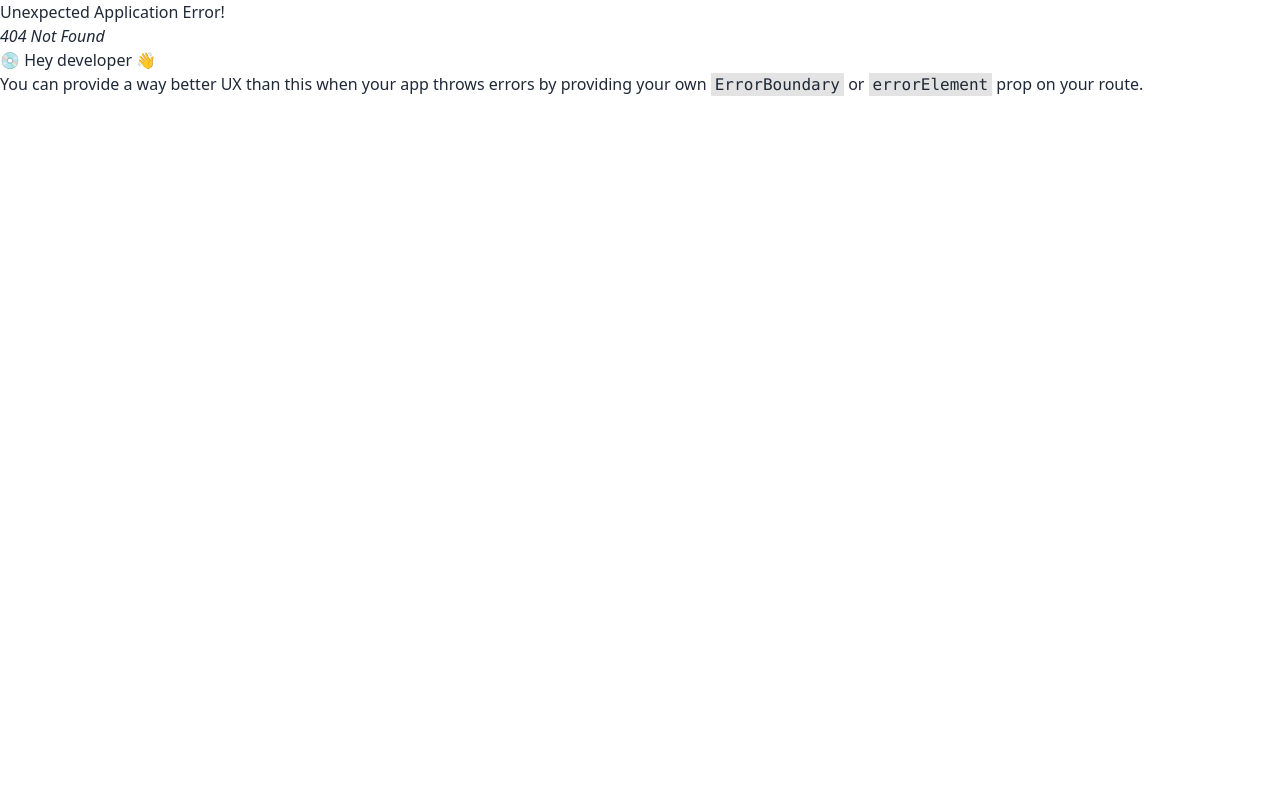
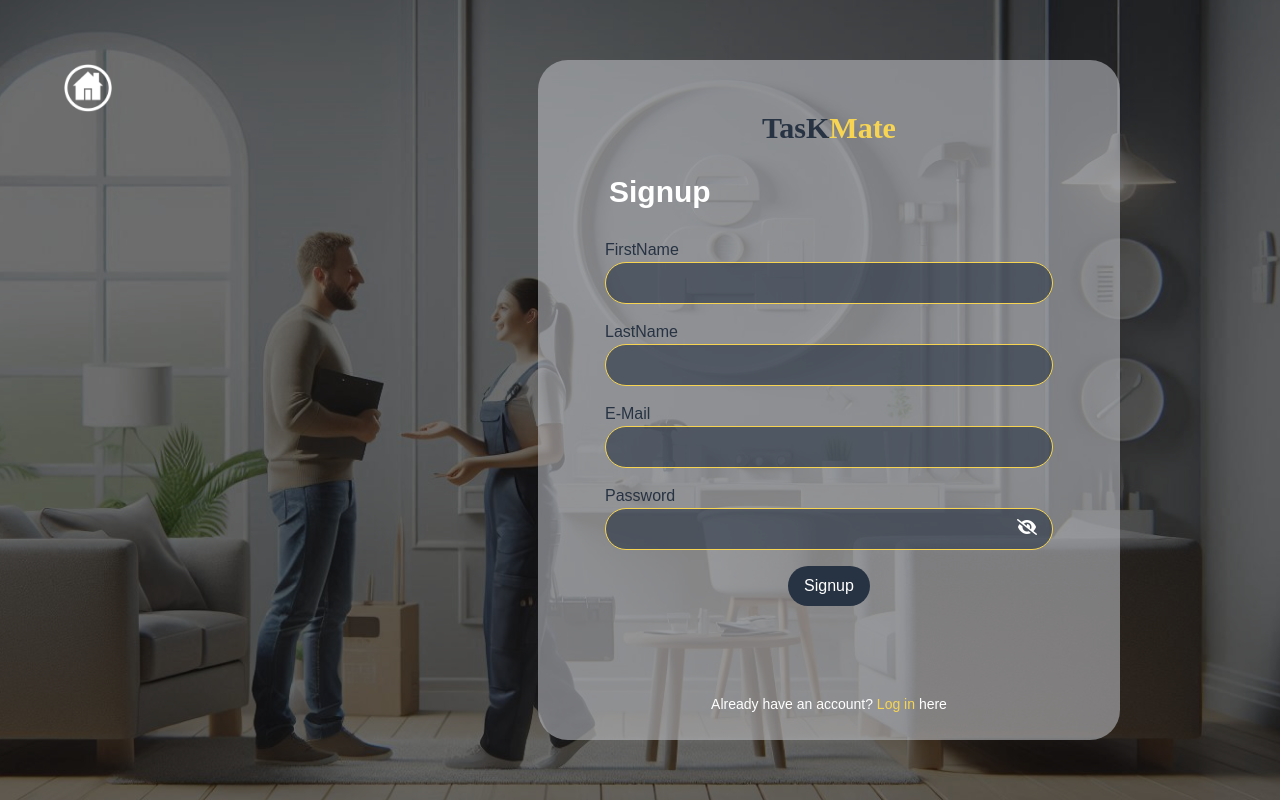
Before and after one commit to shreyathummar71/TaskMate_Frontend, a React (Vite) app: page /customer/signup in a window 1280 px wide. Before the commit this address had no page. Built offline with nearby package versions, Linux system fonts and the light colour scheme; a web font is replaced by a local one.

Commit message:
Customer Login/signup done

```diff
--- a/src/App.jsx
+++ b/src/App.jsx
@@ -39,11 +39,14 @@ const App = () => {
           <Route path="/AllCategory" element={<AllCategory />} />
           <Route path="/blogs" element={<Blogs />} />
           <Route
-            path="/signupCust"
+            path="/customer/signup"
             element={<SignupCust setUser={setUser} />}
           />
-          <Route path="/loginCust" element={<LoginCust setUser={setUser} />} />
-          <Route path="/dashboard" element={<Dashboard />} />
+          <Route
+            path="/customer/login"
+            element={<LoginCust setUser={setUser} />}
+          />
+          <Route path="customer/dashboard" element={<Dashboard />} />
           <Route path="/signupProf" element={<SignupProf />} />
           <Route path="/faq" element={<FAQ />} />
         </Route>
--- a/src/components/Hero.jsx
+++ b/src/components/Hero.jsx
@@ -3,7 +3,7 @@ import { useNavigate } from "react-router-dom";
 const Hero = () => {
   const navigate = useNavigate();
   const handleSignupCustClick = () => {
-    navigate("/signupCust");
+    navigate("/customer/signup");
   };
   const handleSignupProfClick = () => {
     navigate("/signupProf");
--- a/src/components/MainLayout.jsx
+++ b/src/components/MainLayout.jsx
@@ -6,7 +6,8 @@ const MainLayout = () => {
   const location = useLocation();
 
   const isAuthRoute =
-    location.pathname === "/signupCust" || location.pathname === "/loginCust";
+    location.pathname === "/customer/signup" ||
+    location.pathname === "/customer/login";
   return (
     <>
       {/* Only render Header and Footer if not on the auth routes */}
--- a/src/components/customer/LoginCust.jsx
+++ b/src/components/customer/LoginCust.jsx
@@ -1,6 +1,7 @@
 import { Link, useNavigate } from "react-router-dom";
-import { useState } from "react";
-import coverImage from "../../assets/images/cust_signup_cover.png";
+import { useState, useEffect } from "react";
+import coverImage from "../../assets/images/cust_login_cover.png";
+import HomeIcon from "../../assets/images/HomeIcon.png";
 
 const LoginCust = ({ setUser }) => {
   const [email, setEmail] = useState("");
@@ -8,8 +9,20 @@ const LoginCust = ({ setUser }) => {
   const [showPassword, setShowPassword] = useState(false);
   const [isLoading, setIsLoading] = useState(false);
   const [error, setError] = useState(null);
-  const [success, setSuccess] = useState(null); //setting success
-  const navigate = useNavigate(); // Initialize navigate
+  const [loading, setLoading] = useState(false); // Indicates the loading state after login
+  const navigate = useNavigate();
+
+  // Effect to handle navigation after loading
+  useEffect(() => {
+    if (loading) {
+      const timer = setTimeout(() => {
+        navigate("/customer/dashboard");
+      }, 3000); // Wait for 3 seconds before navigating
+
+      // Cleanup the timer when component unmounts or loading state changes
+      return () => clearTimeout(timer);
+    }
+  }, [loading, navigate]); // Only re-run this effect if 'loading' or 'navigate' changes
 
   const submitHandler = async (e) => {
     e.preventDefault();
@@ -37,11 +50,14 @@ const LoginCust = ({ setUser }) => {
       localStorage.setItem("user", JSON.stringify(data));
       setIsLoading(false);
       setUser(data);
-      setSuccess("Logged in successfully!"); //setting success
       setEmail(""); // Clear email
-      setPassword(""); // Clear
-      navigate("/dashboard");
+      setPassword(""); // Clear password
+      setLoading(true); // Trigger loading state (shows overlay and triggers navigation)
     }
+  };
+
+  const handleHomeClick = () => {
+    navigate("/");
   };
 
   return (
@@ -57,12 +73,23 @@ const LoginCust = ({ setUser }) => {
         {/* Dark Overlay */}
         <div className="absolute inset-0 bg-[rgba(14,14,14,0.6)]" />
 
+        {/* Home Icon */}
+        <button
+          onClick={handleHomeClick} // Attach  Home click handler
+          className="absolute top-16 left-16 flex items-center text-white focus:outline-none"
+        >
+          <img
+            src={HomeIcon}
+            alt="Home Icon"
+            className=" w-12 h-12 mr-2" // Adjust size as needed
+          />
+        </button>
+
         {/* Form Section */}
         <div
           className="absolute right-40 top-1/2 w-[582px] h-[508px] rounded-[30px] p-8 z-10 translate-y-[-50%] flex flex-col justify-center items-center"
           style={{ backgroundColor: "rgba(183, 186, 191, 0.6)" }}
         >
-          {/* Form Container */}
           <div className="w-full max-w-md space-y-6">
             <div className="flex justify-center">
               <h2 className="text-3xl font-bold text-primary font-primary mt-6">
@@ -106,7 +133,7 @@ const LoginCust = ({ setUser }) => {
                   >
                     <i
                       className={
-                        showPassword ? "fas fa-eye-slash" : "fas fa-eye"
+                        showPassword ? "fas fa-eye" : "fas fa-eye-slash"
                       }
                     ></i>
                   </div>
@@ -122,29 +149,53 @@ const LoginCust = ({ setUser }) => {
                 {/* Display Error msg */}
                 <div className="relative">
                   {error && (
-                    <div className="text-red-800 font-primary absolute top-0 left-1/2 transform -translate-x-1/2 text-bold px-2 py-0 text-center">
+                    <div className="text-red-800  font-primary absolute top-0 left-1/2 transform -translate-x-1/2 text-bold px-2 py-0 text-center">
                       {error}
                     </div>
                   )}
                 </div>
-                {/* Display success message if login is successful */}
-                {success && (
-                  <div className="text-green-800 bg-secondary border border-green-800 font-primary rounded-3xl px-4 py-2 mt-2 text-center">
-                    {success}
-                  </div>
-                )}
               </form>
             </div>
 
             <p className="text-sm text-white font-primary text-center pt-7">
-              Don’t have an account?{" "}
-              <Link to="/signupCust" className="text-white">
+              Don't have an account?{" "}
+              <Link to="/customer/signup" className="text-white">
                 <span className="text-secondary">Signup</span> here
               </Link>
             </p>
           </div>
         </div>
       </div>
+
+      {/* Loading Overlay (Full Screen) */}
+      {loading && (
+        <div className="absolute inset-0 flex items-center justify-center bg-black bg-opacity-75 z-30">
+          <svg
+            xmlns="http://www.w3.org/2000/svg"
+            version="1.0"
+            width="80px"
+            height="80px"
+            viewBox="0 0 128 128"
+            xml:space="preserve"
+          >
+            <rect x="0" y="0" width="100%" height="100%" fill="#171D22" />
+            <g>
+              <path
+                d="M76.34 52.05l-43.6-43.6a63.42 63.42 0 0 1 29.7-8.2zm4.2 7.7L64.64.2A63.32 63.32 0 0 1 94.44 8zm-.08 8.86l16-59.5a63.32 63.32 0 0 1 21.94 21.6zm-4.5 7.6l43.62-43.5a63.32 63.32 0 0 1 8.17 29.7zm-7.7 4.4l59.56-15.9a63.32 63.32 0 0 1-7.78 29.8zm-8.86-.1l59.56 16a63.32 63.32 0 0 1-21.66 22zM51.8 76l43.58 43.63a63.32 63.32 0 0 1-29.72 8.17zm-4.36-7.7l15.92 59.6a63.32 63.32 0 0 1-29.82-7.8zm.1-8.83l-16 59.55A63.3 63.3 0 0 1 9.6 97.3zm4.5-7.62L8.44 95.4a63.32 63.32 0 0 1-8.2-29.72zm7.7-4.33L.16 63.36a63.32 63.32 0 0 1 7.8-29.8zm8.85.1L9 31.56A63.32 63.32 0 0 1 30.68 9.6z"
+                fill="#e4d804"
+              />
+              <animateTransform
+                attributeName="transform"
+                type="rotate"
+                from="0 64 64"
+                to="30 64 64"
+                dur="500ms"
+                repeatCount="indefinite"
+              />
+            </g>
+          </svg>
+        </div>
+      )}
     </div>
   );
 };
--- a/src/components/customer/SignupCust.jsx
+++ b/src/components/customer/SignupCust.jsx
@@ -1,49 +1,63 @@
 import { Link, useNavigate } from "react-router-dom";
 import { useState } from "react";
 import coverImage from "../../assets/images/cust_signup_cover.png";
+import HomeIcon from "../../assets/images/HomeIcon.png";
 
 const SignupCust = ({ setUser }) => {
+  const [firstName, setFirstName] = useState("");
+  const [lastName, setLastName] = useState("");
   const [email, setEmail] = useState("");
   const [password, setPassword] = useState("");
   const [showPassword, setShowPassword] = useState(false);
   const [isLoading, setIsLoading] = useState(false);
   const [error, setError] = useState(null);
-  const [success, setSuccess] = useState(null); //setting success
+  const [loading, setLoading] = useState(false);
   const navigate = useNavigate(); // Initialize navigate
 
   const submitHandler = async (e) => {
     e.preventDefault();
     setIsLoading(true);
     setError(null);
-    setSuccess(null); //setting success
 
     const response = await fetch(
-      "https://backend-taskmate.onrender.com/customer/signup",
+      "https://backend-taskmate.onrender.com/customer/signup/",
       {
         method: "POST",
         headers: { "Content-Type": "application/json" },
-        body: JSON.stringify({ email, password }),
+        body: JSON.stringify({ firstName, lastName, email, password }),
       }
     );
 
     const data = await response.json();
 
     if (!response.ok) {
-      console.log(data);
+      console.log("Signup data", data);
       setIsLoading(false);
-      setError(data.error);
+      setError(data.error || "An unknown error occured");
+      return;
     }
     if (response.ok) {
+      console.log("Signup data", data);
       data.user = "customer";
       localStorage.setItem("user", JSON.stringify(data));
       setIsLoading(false);
       setUser(data);
-      setSuccess("Signed up successfully!");
+      setFirstName("");
+      setLastName("");
       setEmail(""); // Clear input fields after success
       setPassword("");
+      setLoading(true); // Set loading to true to show overlay and image
 
-      navigate("/loginCust");
+      // navigate("/customer/dashboard");
+      setTimeout(() => {
+        setLoading(false); // Hide loading
+        navigate("/customer/dashboard"); // Navigate to dashboard
+      }, 3000); // Adjust the duration as needed
     }
+  };
+
+  const handleHomeClick = () => {
+    navigate("/");
   };
 
   return (
@@ -55,19 +69,29 @@ const SignupCust = ({ setUser }) => {
           alt="Cover"
           className="w-full h-full object-cover"
         />
-
         {/* Dark Overlay */}
         <div className="absolute inset-0 bg-[rgba(14,14,14,0.6)]" />
+        {/* Home Icon */}
+        <button
+          onClick={handleHomeClick} // Attach  Home click handler
+          className="absolute top-16 left-16 flex items-center text-white focus:outline-none"
+        >
+          <img
+            src={HomeIcon}
+            alt="Home Icon"
+            className=" w-12 h-12 mr-2" // Adjust size as needed
+          />
+        </button>
 
         {/* Form Section */}
         <div
-          className="absolute right-40 top-1/2 w-[582px] h-[508px] rounded-[30px] p-8 z-10 translate-y-[-50%] flex flex-col justify-center items-center"
+          className="absolute right-40 top-1/2 w-[582px] h-[680px] rounded-[30px] p-8 z-10 translate-y-[-50%] flex flex-col justify-center items-center"
           style={{ backgroundColor: "rgba(183, 186, 191, 0.6)" }}
         >
           {/* Form Container */}
           <div className="w-full max-w-md space-y-6">
             <div className="flex justify-center">
-              <h2 className="text-3xl font-bold text-primary font-primary mt-6">
+              <h2 className="text-3xl font-bold text-primary font-tertiary mt-6">
                 TasK<span className="text-secondary">Mate</span>
               </h2>
             </div>
@@ -75,9 +99,33 @@ const SignupCust = ({ setUser }) => {
               Signup
             </h2>
 
-            {/* Login Form */}
+            {/* Sign up Form */}
             <div className="flex justify-center max-w-full">
               <form onSubmit={submitHandler} className="space-y-4 w-full">
+                <div>
+                  <label className="font-primary text-primary block">
+                    FirstName
+                  </label>
+                  <input
+                    type="text"
+                    onChange={(e) => setFirstName(e.target.value)}
+                    value={firstName}
+                    style={{ backgroundColor: "rgba(39, 51, 67, 0.6)" }}
+                    className="w-full px-4 py-2 border text-white font-secondary border-secondary rounded-3xl focus:outline-none"
+                  />
+                </div>
+                <div>
+                  <label className="font-primary text-primary block">
+                    LastName
+                  </label>
+                  <input
+                    type="text"
+                    onChange={(e) => setLastName(e.target.value)}
+                    value={lastName}
+                    style={{ backgroundColor: "rgba(39, 51, 67, 0.6)" }}
+                    className="w-full px-4 py-2 border text-white font-secondary border-secondary rounded-3xl focus:outline-none"
+                  />
+                </div>
                 <div>
                   <label className="font-primary text-primary block">
                     E-Mail
@@ -108,7 +156,7 @@ const SignupCust = ({ setUser }) => {
                   >
                     <i
                       className={
-                        showPassword ? "fas fa-eye-slash" : "fas fa-eye"
+                        showPassword ? "fas fa-eye" : "fas fa-eye-slash"
                       }
                     ></i>
                   </div>
@@ -125,29 +173,52 @@ const SignupCust = ({ setUser }) => {
                 {/* Display Error msg */}
                 <div className="relative">
                   {error && (
-                    <div className="text-red-800 font-primary absolute top-0 left-1/2 transform -translate-x-1/2 text-bold px-2 py-0 text-center">
+                    <div className="text-red-800 float-left w-full font-primary absolute top-0 left-1/2 transform -translate-x-1/2 text-bold px-2 py-0 text-center">
                       {error}
                     </div>
                   )}
                 </div>
-                {/* Display success message if sign up is successful */}
-                {success && (
-                  <div className="text-green-500 bg-secondary border border-green-500 font-primary rounded-3xl px-4 py-2 mt-2 text-center">
-                    {success}
-                  </div>
-                )}
               </form>
             </div>
 
-            <p className="text-sm text-white font-primary text-center pt-7">
+            <p className="text-sm text-white font-primary text-center pt-12">
               Already have an account?{" "}
-              <Link to="/loginCust" className="text-white">
+              <Link to="/customer/login" className="text-white">
                 <span className="text-secondary">Log in</span> here
               </Link>
             </p>
           </div>
         </div>
       </div>
+      {/* Loading Overlay (Full Screen) */}
+      {loading && (
+        <div className="absolute inset-0 flex items-center justify-center bg-black bg-opacity-75 z-30">
+          <svg
+            xmlns="http://www.w3.org/2000/svg"
+            version="1.0"
+            width="80px"
+            height="80px"
+            viewBox="0 0 128 128"
+            xml:space="preserve"
+          >
+            <rect x="0" y="0" width="100%" height="100%" fill="#171D22" />
+            <g>
+              <path
+                d="M76.34 52.05l-43.6-43.6a63.42 63.42 0 0 1 29.7-8.2zm4.2 7.7L64.64.2A63.32 63.32 0 0 1 94.44 8zm-.08 8.86l16-59.5a63.32 63.32 0 0 1 21.94 21.6zm-4.5 7.6l43.62-43.5a63.32 63.32 0 0 1 8.17 29.7zm-7.7 4.4l59.56-15.9a63.32 63.32 0 0 1-7.78 29.8zm-8.86-.1l59.56 16a63.32 63.32 0 0 1-21.66 22zM51.8 76l43.58 43.63a63.32 63.32 0 0 1-29.72 8.17zm-4.36-7.7l15.92 59.6a63.32 63.32 0 0 1-29.82-7.8zm.1-8.83l-16 59.55A63.3 63.3 0 0 1 9.6 97.3zm4.5-7.62L8.44 95.4a63.32 63.32 0 0 1-8.2-29.72zm7.7-4.33L.16 63.36a63.32 63.32 0 0 1 7.8-29.8zm8.85.1L9 31.56A63.32 63.32 0 0 1 30.68 9.6z"
+                fill="#e4d804"
+              />
+              <animateTransform
+                attributeName="transform"
+                type="rotate"
+                from="0 64 64"
+                to="30 64 64"
+                dur="500ms"
+                repeatCount="indefinite"
+              />
+            </g>
+          </svg>
+        </div>
+      )}
     </div>
   );
 };
```
Also changed, not shown: src/assets/images/HomeIcon.png (added), src/assets/images/cust_login_cover.png (added).
